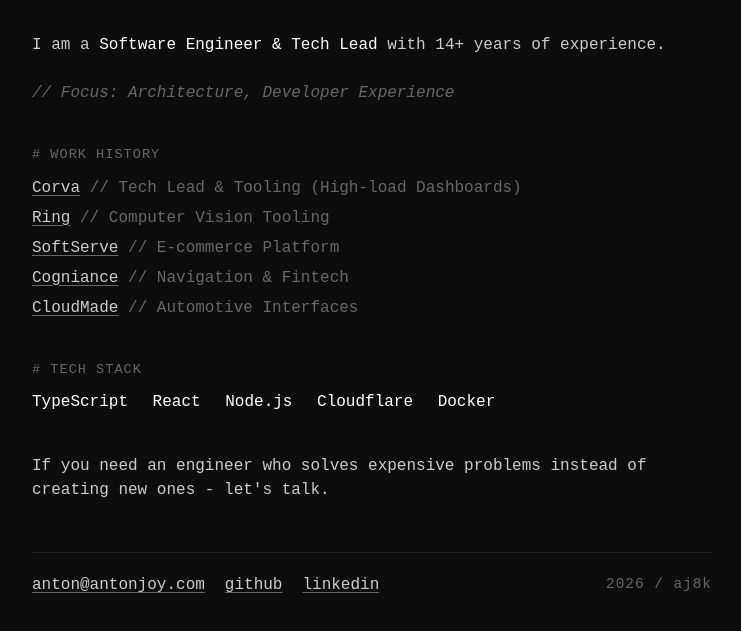
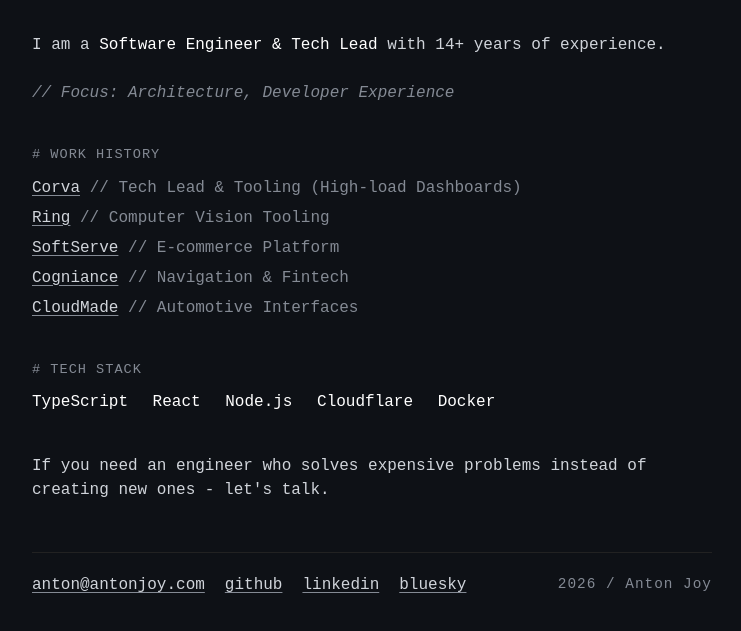
Before and after one commit to aj8k/antonjoy.com, a website: page public/index.html in a window 1280 px wide. Shown: the part 103-734 px from the top of the page, without its empty margins (268-1009 px from the left). Drawn offline with Linux system fonts and the light colour scheme.

Commit message:
Minor text changes, json-ld, styles update

```diff
--- a/public/index.html
+++ b/public/index.html
@@ -3,37 +3,42 @@
   <head>
     <meta charset="UTF-8" />
     <meta name="viewport" content="width=device-width, initial-scale=1.0" />
+    <link rel="canonical" href="https://antonjoy.com/" />
 
     <title>Anton Joy</title>
-    <meta name="description" content="Software Engineer & Tech Lead." />
+    <meta
+      name="description"
+      content="Anton Joy — Software Engineer & Tech Lead. Frontend architecture, developer experience, TypeScript and React."
+    />
     <meta name="author" content="Anton Joy" />
 
-    <link rel="icon" type="image/png" href="favicon-96x96.png" sizes="96x96" />
-    <link rel="icon" type="image/svg+xml" href="favicon.svg" />
-    <link rel="shortcut icon" href="favicon.ico" />
-    <link rel="apple-touch-icon" sizes="180x180" href="apple-touch-icon.png" />
-    <link rel="manifest" href="site.webmanifest" />
+    <link rel="icon" href="favicon.ico" sizes="any" />
+    <link rel="icon" type="image/png" sizes="32x32" href="favicon-32x32.png" />
+    <link rel="icon" type="image/png" sizes="16x16" href="favicon-16x16.png" />
 
     <meta property="og:type" content="website" />
     <meta property="og:url" content="https://antonjoy.com/" />
     <meta property="og:title" content="Anton Joy" />
-    <meta property="og:description" content="Software Engineer & Tech Lead." />
+    <meta
+      property="og:description"
+      content="Anton Joy — Software Engineer & Tech Lead. Frontend architecture, developer experience, TypeScript and React."
+    />
 
-    <meta property="twitter:card" content="summary_large_image" />
-    <meta property="twitter:url" content="https://antonjoy.com/" />
-    <meta property="twitter:title" content="Anton Joy" />
+    <meta name="twitter:card" content="summary" />
+    <meta name="twitter:url" content="https://antonjoy.com/" />
+    <meta name="twitter:title" content="Anton Joy" />
     <meta
-      property="twitter:description"
-      content="Software Engineer & Tech Lead."
+      name="twitter:description"
+      content="Anton Joy — Software Engineer & Tech Lead. Frontend architecture, developer experience, TypeScript and React."
     />
 
     <style>
       :root {
-        --bg: #0d0d0d;
-        --fg: #cccccc;
+        --bg: #0e1116;
+        --fg: #d0d4da;
         --highlight: #ffffff;
-        --accent: #dda0dd;
-        --dim: #666666;
+        --accent: #ddb2ee;
+        --dim: #848a94;
         --font: "Courier New", Courier, monospace;
       }
 
@@ -44,8 +49,9 @@
         line-height: 1.5;
         margin: 0;
         padding: 40px 20px;
-        display: flex;
-        justify-content: center;
+        margin-left: auto;
+        margin-right: auto;
+        max-width: 680px;
       }
 
       main {
@@ -136,7 +142,7 @@
         letter-spacing: 1px;
       }
 
-      @media (max-width: 640px) {
+      @media (max-width: 650px) {
         body {
           padding: 20px;
         }
@@ -156,6 +162,33 @@
         }
       }
     </style>
+    <script type="application/ld+json">
+      {
+        "@context": "https://schema.org",
+        "@type": "Person",
+        "name": "Anton Joy",
+        "alternateName": ["antonjoy", "aj8k"],
+        "url": "https://antonjoy.com/",
+        "sameAs": [
+          "https://github.com/aj8k",
+          "https://www.linkedin.com/in/antonjoy/",
+          "https://dev.to/antonjoy",
+          "https://bsky.app/profile/antonjoy.com",
+          "https://x.com/antonjoy_dev",
+          "https://www.producthunt.com/@antonjoy",
+          "https://news.ycombinator.com/user?id=antonjoy"
+        ],
+        "jobTitle": "Software Engineer / Tech Lead",
+        "knowsAbout": [
+          "Frontend Development",
+          "Frontend Architecture",
+          "Developer Experience",
+          "React",
+          "TypeScript",
+          "Node.js"
+        ]
+      }
+    </script>
   </head>
   <body>
     <main>
@@ -171,23 +204,37 @@
       <div class="section-header"># Work History</div>
 
       <div class="list-item">
-        <a href="https://www.corva.ai" target="_blank">Corva</a>
+        <a href="https://www.corva.ai" target="_blank" rel="noopener noreferrer"
+          >Corva</a
+        >
         <span>// Tech Lead & Tooling (High-load Dashboards)</span>
       </div>
       <div class="list-item">
-        <a href="https://ring.com" target="_blank">Ring</a>
+        <a href="https://ring.com" target="_blank" rel="noopener noreferrer"
+          >Ring</a
+        >
         <span>// Computer Vision Tooling</span>
       </div>
       <div class="list-item">
-        <a href="https://www.softserveinc.com" target="_blank">SoftServe</a>
+        <a
+          href="https://www.softserveinc.com"
+          target="_blank"
+          rel="noopener noreferrer"
+          >SoftServe</a
+        >
         <span>// E-commerce Platform</span>
       </div>
       <div class="list-item">
-        <a href="https://star.global" target="_blank">Cogniance</a>
+        <a href="https://star.global" target="_blank" rel="noopener noreferrer"
+          >Cogniance</a
+        >
         <span>// Navigation & Fintech</span>
       </div>
       <div class="list-item">
-        <a href="https://wiki.openstreetmap.org/wiki/CloudMade" target="_blank"
+        <a
+          href="https://wiki.openstreetmap.org/wiki/CloudMade"
+          target="_blank"
+          rel="noopener noreferrer"
           >CloudMade</a
         >
         <span>// Automotive Interfaces</span>
@@ -200,16 +247,31 @@
         If you need an engineer who solves expensive problems instead of
         creating new ones - let's talk.
       </p>
-
-      <div class="links">
-        <a href="mailto:anton@antonjoy.com">anton@antonjoy.com</a>
-        <a href="https://github.com/aj8k" target="_blank">github</a>
-        <a href="https://linkedin.com/in/antonjoy/" target="_blank">linkedin</a>
-
-        <div class="copyright"><span id="curr-year">2026</span> / aj8k</div>
-      </div>
     </main>
 
+    <footer class="links">
+      <a href="mailto:anton@antonjoy.com">anton@antonjoy.com</a>
+      <a
+        href="https://github.com/aj8k"
+        target="_blank"
+        rel="noopener noreferrer"
+        >github</a
+      >
+      <a
+        href="https://linkedin.com/in/antonjoy/"
+        target="_blank"
+        rel="noopener noreferrer"
+        >linkedin</a
+      >
+      <a
+        href="https://bsky.app/profile/antonjoy.com"
+        target="_blank"
+        rel="noopener noreferrer"
+        >bluesky</a
+      >
+
+      <div class="copyright"><span id="curr-year">2026</span> / Anton Joy</div>
+    </footer>
     <script>
       (function () {
         const startYear = 2012;
```
Also changed, not shown: public/apple-touch-icon.png (deleted), public/favicon-16x16.png (added), public/favicon-32x32.png (added), public/favicon-96x96.png (deleted), public/favicon.ico, public/favicon.svg (deleted), public/site.webmanifest (deleted), public/web-app-manifest-192x192.png (deleted), public/web-app-manifest-512x512.png (deleted).
